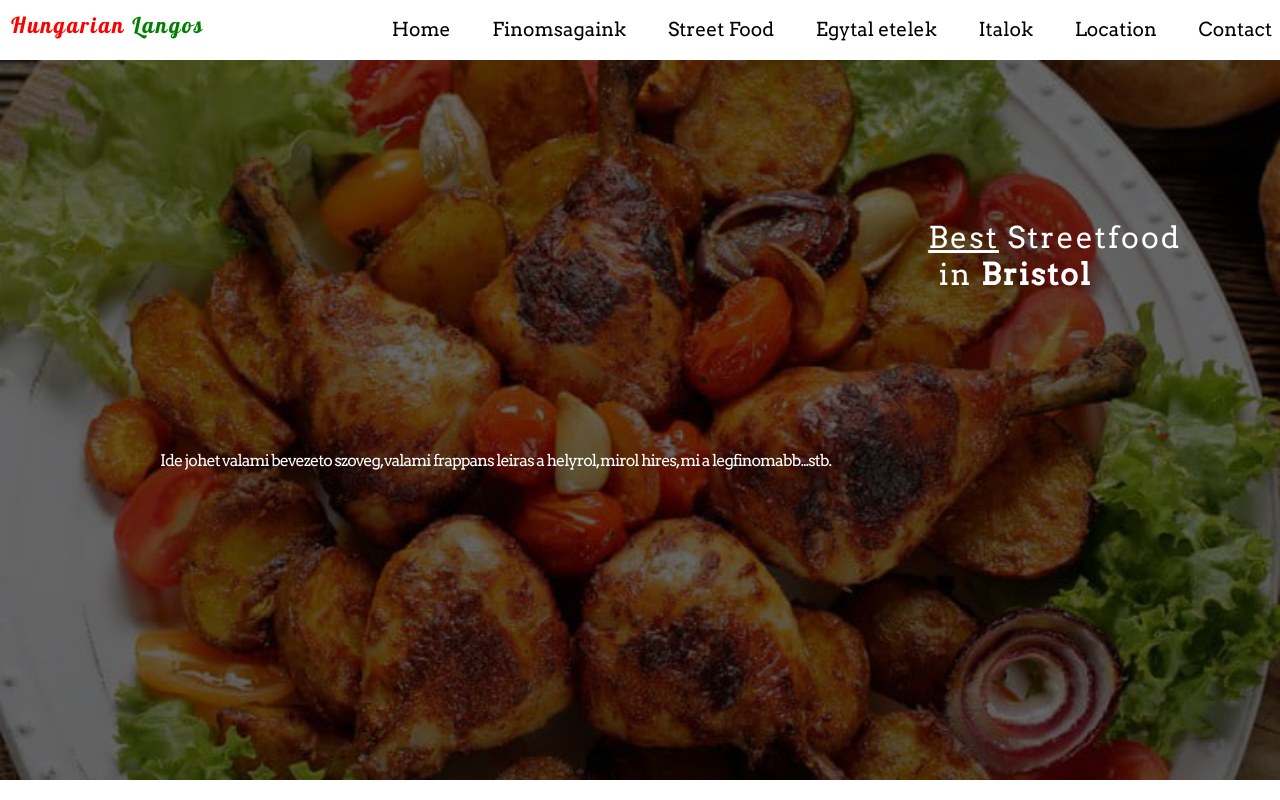
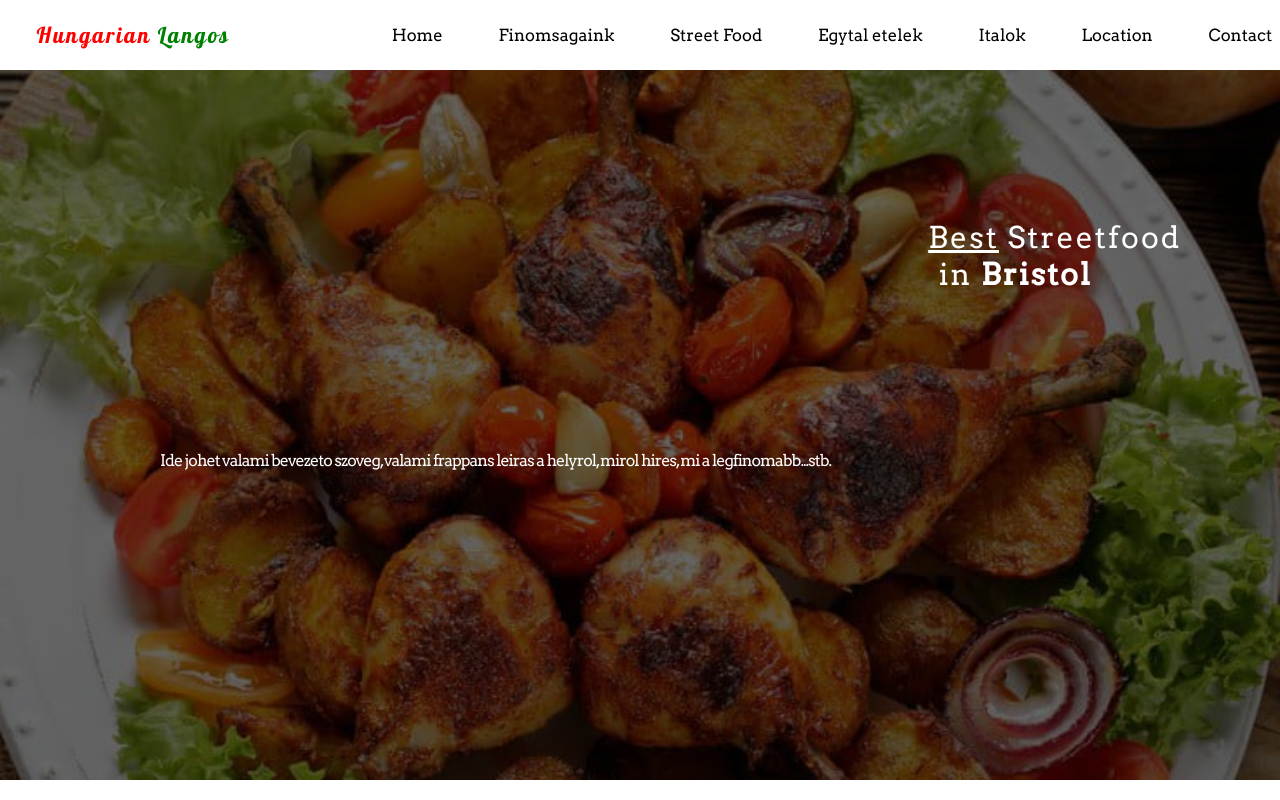
Before and after one commit to azotamiota/hungarian-langos, a React (Create React App) app: page / in a window 1280 px wide. Shown: the top 800 px of the page. Built offline with nearby package versions, Linux system fonts and the light colour scheme.

Commit message:
update navbar

```diff
--- a/src/App.css
+++ b/src/App.css
@@ -2,7 +2,7 @@
     border: 1px solid red;
 } */
 
-body {
+html, body {
      font-family: 'Arvo', serif;
 }
 
@@ -47,11 +47,11 @@ header {
 }
 
 #navbar-tablet {
-    display: inline;
+    display: inline-flex;
     position: fixed;
     width: 30%;
     top: 0;
-    height: 60px;
+    height: 70px;
     align-items: center;
     background-color: white;
     z-index: 100;
@@ -74,9 +74,9 @@ header {
     top: 0;
     left: 30%;
     width: 70%;
-    height: 60px;
+    height: 70px;
     margin-block-start: 0;
-    font-size: 1.5vw;
+    font-size: 1.3vw;
     z-index: 100;
     background-color: white;
     margin-block-end: 0;
@@ -438,6 +438,10 @@ footer {
     padding: 0.7em;
 }
 
+#brand {
+    margin-left: 2vw;
+}
+
 #brand-logos {
     display: grid;
     grid-template-columns: auto auto auto;
--- a/src/components/Navbar.jsx
+++ b/src/components/Navbar.jsx
@@ -36,7 +36,7 @@ export default function Navbar() {
 
   return <>
   <div id={(!isBiggerThanTablet && "navbar") || 'navbar-tablet' }>
-    <div className="brand">
+    <div id={isBiggerThanTablet && "brand"}>
 
       <header className='brand-header'><span className='red-letters'>Hungarian</span><span className='green-letters'> Langos</span></header>
 
```
